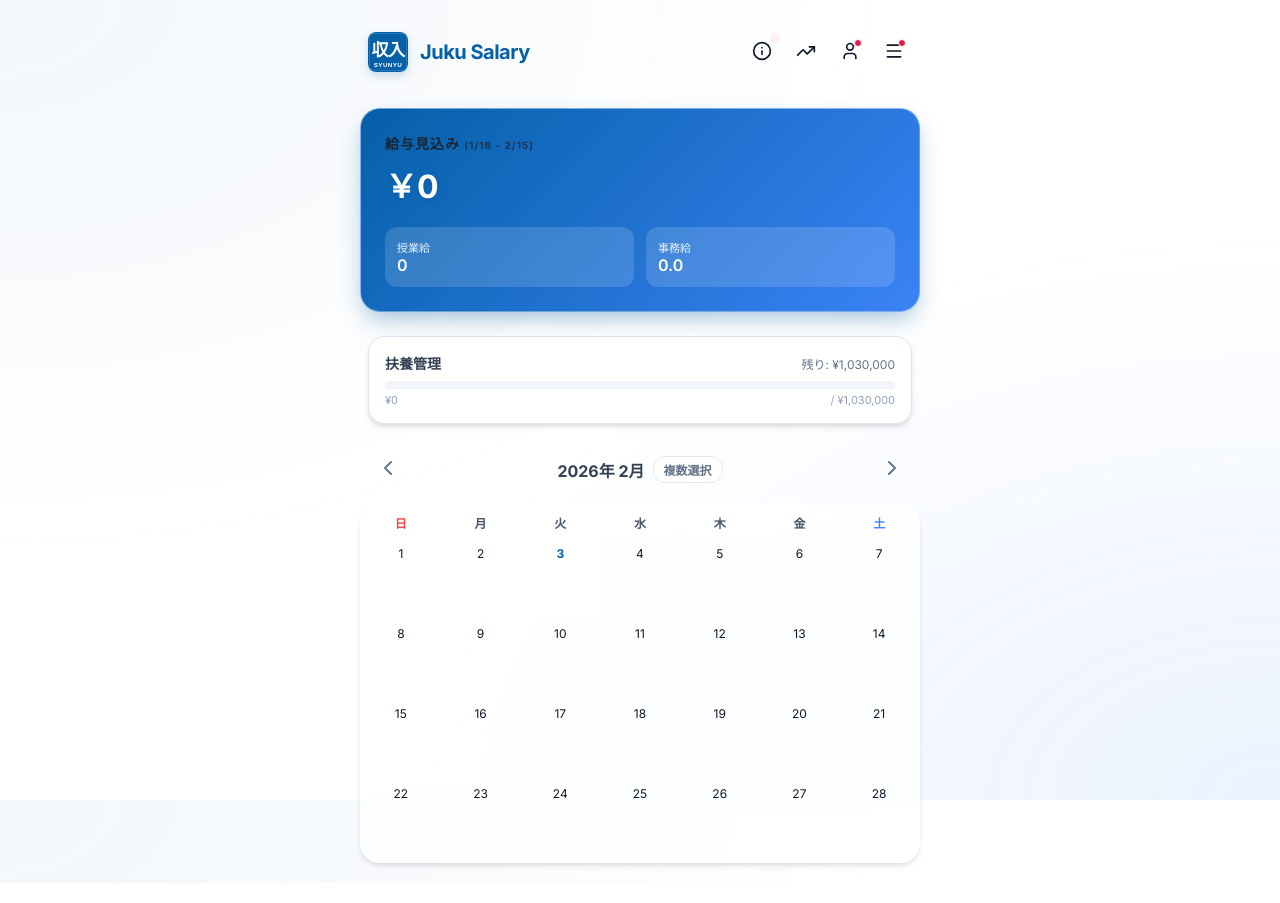
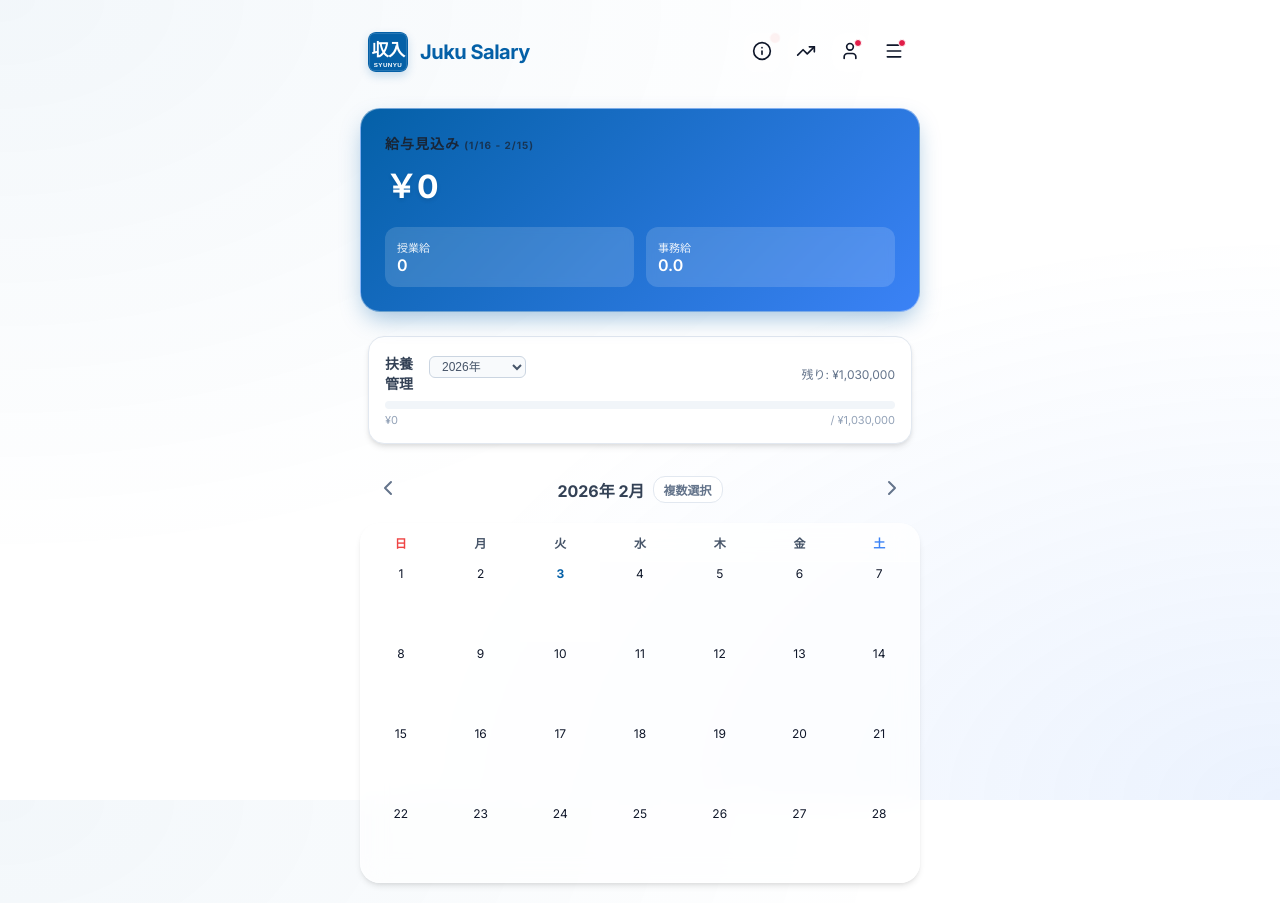
Before and after one commit to HarutoJAZZ45/juku-salary-app, a React (Vite) app: page / in a window 1280 px wide. Built offline with nearby package versions, Linux system fonts and the light colour scheme.

Commit message:
feat(tax): Add yearly toggle for tax limit tracking based on payment date

```diff
--- a/src/components/TaxMonitor.tsx
+++ b/src/components/TaxMonitor.tsx
@@ -13,17 +13,31 @@ interface TaxMonitorProps {
 // 年収（1月～12月の支給ベース）を計算し、103万円の壁に対する進捗を表示する
 export const TaxMonitor: React.FC<TaxMonitorProps> = ({ entries, settings }) => {
     const { t } = useTranslation();
+    const currentYear = new Date().getFullYear();
+    const [selectedYear, setSelectedYear] = React.useState(currentYear);
 
-    const today = new Date();
-    const currentYear = today.getFullYear();
+    // データから存在する給料年のリストを作成
+    const availableYears = React.useMemo(() => {
+        const years = new Set<number>();
+        years.add(currentYear); // 現在の年は必ず含める
+
+        Object.values(entries).forEach(entry => {
+            const workDate = new Date(entry.date);
+            // ユーザー設定のラグを使用 (デフォルト1)
+            const payDate = getPaymentDate(workDate, settings.closingDay, settings.paymentMonthLag ?? 1);
+            years.add(payDate.getFullYear());
+        });
+
+        return Array.from(years).sort((a, b) => b - a); // 降順
+    }, [entries, settings.closingDay, settings.paymentMonthLag, currentYear]);
 
     // Calculate annual income based on PAYMENT DATE (Jan 1 - Dec 31)
     let totalIncome = 0;
     Object.values(entries).forEach(entry => {
         const workDate = new Date(entry.date);
-        const payDate = getPaymentDate(workDate, settings.closingDay, 1); // Fixed 1 month lag
+        const payDate = getPaymentDate(workDate, settings.closingDay, settings.paymentMonthLag ?? 1);
 
-        if (payDate.getFullYear() === currentYear) {
+        if (payDate.getFullYear() === selectedYear) {
             totalIncome += calculateDailyTotal(entry, settings);
         }
     });
@@ -46,10 +60,30 @@ export const TaxMonitor: React.FC<TaxMonitorProps> = ({ entries, settings }) =>
             border: '1px solid #e2e8f0'
         }}>
             <div style={{ display: 'flex', justifyContent: 'space-between', alignItems: 'center', marginBottom: '8px' }}>
-                <h3 style={{ margin: 0, fontSize: '14px', fontWeight: 600, color: '#334155', display: 'flex', alignItems: 'center', gap: '6px' }}>
-                    {t.tax?.title || 'Tax Monitor'}
-                    {progress > 90 && <AlertCircle size={16} color="#ef4444" />}
-                </h3>
+                <div style={{ display: 'flex', alignItems: 'center', gap: '8px' }}>
+                    <h3 style={{ margin: 0, fontSize: '14px', fontWeight: 600, color: '#334155', display: 'flex', alignItems: 'center', gap: '6px' }}>
+                        {t.tax?.title || 'Tax Monitor'}
+                        {progress > 90 && <AlertCircle size={16} color="#ef4444" />}
+                    </h3>
+                    <select
+                        value={selectedYear}
+                        onChange={(e) => setSelectedYear(Number(e.target.value))}
+                        style={{
+                            padding: '2px 8px',
+                            borderRadius: '6px',
+                            border: '1px solid #cbd5e1',
+                            fontSize: '12px',
+                            color: '#475569',
+                            outline: 'none',
+                            background: '#f8fafc',
+                            cursor: 'pointer'
+                        }}
+                    >
+                        {availableYears.map(year => (
+                            <option key={year} value={year}>{year}年</option>
+                        ))}
+                    </select>
+                </div>
                 <span style={{ fontSize: '12px', color: '#64748b' }}>
                     {t.tax?.remaining || 'Remaining'}: ¥{remaining.toLocaleString()}
                 </span>
```
